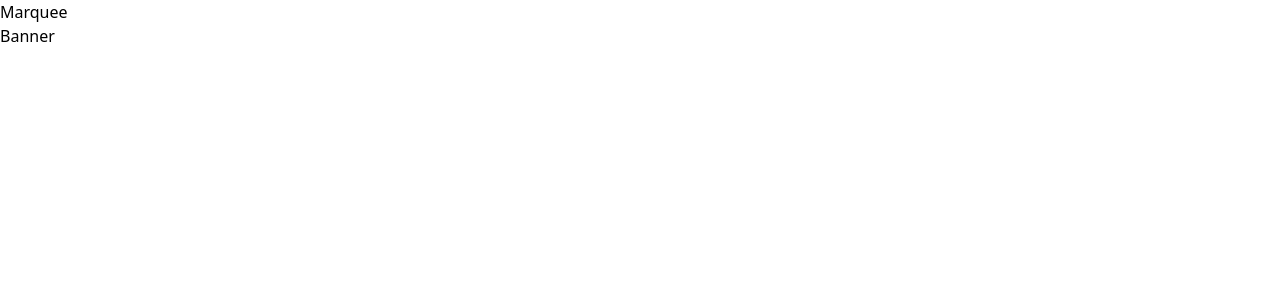
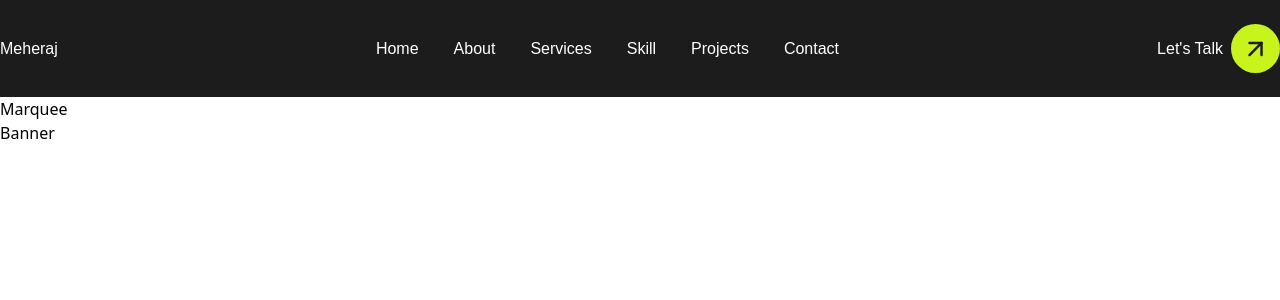
Before and after one commit to meheraj786/portfolio-with-react-tailwind, a React (Vite) app: page / in a window 1280 px wide. Shown: the top 300 px of the page. Built offline with nearby package versions, Linux system fonts and the light colour scheme.

Commit message:
navbar add

```diff
--- a/package.json
+++ b/package.json
@@ -13,6 +13,7 @@
     "@tailwindcss/vite": "^4.1.7",
     "react": "^19.1.0",
     "react-dom": "^19.1.0",
+    "react-icons": "^5.5.0",
     "tailwindcss": "^4.1.7"
   },
   "devDependencies": {
--- a/src/components/navbar/Navbar.jsx
+++ b/src/components/navbar/Navbar.jsx
@@ -1,10 +1,63 @@
 import React from 'react'
 import RoundIconBox from '../../layouts/RoundIconBox'
+import Container from '../../layouts/Container'
+import Flex from "../../layouts/Flex"
+import RoundedElemText from '../../layouts/RoundedElemText'
+import { FiArrowUpRight } from "react-icons/fi";
+
 
 const Navbar = () => {
+  const navItems=[
+    {
+      item:"Home",
+      link: "#"
+    },
+    {
+      item:"About",
+      link: "#"
+    },
+    {
+      item:"Services",
+      link: "#"
+    },
+    {
+      item:"Skill",
+      link: "#"
+    },
+    {
+      item:"Projects",
+      link: "#"
+    },
+    {
+      item:"Contact",
+      link: "#"
+    },
+  ]
   return (
     <>
+    <div className="navbar py-6 bg-bg text-white font-secondary">
+      <Container>
+        <Flex>
+        <div className="logo">Meheraj</div>
+        <div className="items">
+          <ul>
+            <Flex className='flex-row gap-x-[35px]'>
+          {
+            navItems.map((item)=>(
+              <li className='hover:text-primary font-medium'><a href={item.link}>{item.item}</a></li>
+            ))
+          }
+            </Flex>
+          </ul>
+        </div>
+        <div className="details group">
+          <RoundedElemText svg={<FiArrowUpRight />
+}>Let's Talk</RoundedElemText>
+        </div>
 
+        </Flex>
+      </Container>
+    </div>
     </>
   )
 }
--- a/src/layouts/RoundIconBox.jsx
+++ b/src/layouts/RoundIconBox.jsx
@@ -1,8 +1,8 @@
 import React from 'react'
 
-const RoundIconBox = ({children}) => {
+const RoundIconBox = ({children, className}) => {
   return (
-    <div className='p-[10px] bg-primary rounded-full'>{children}</div>
+    <div className={`p-[10px] hover:bg-bg flex justify-center items-center text-4xl text-bg hvoer:text-primary w-[49px] h-[49px] bg-primary rounded-full ${className}`}>{children}</div>
   )
 }
 
--- /dev/null
+++ b/src/layouts/RoundedElemText.jsx
@@ -0,0 +1,10 @@
+import React from 'react'
+import RoundIconBox from './RoundIconBox'
+
+const RoundedElemText = ({children, className, svg}) => {
+  return (
+    <button className={`flex cursor-pointer justify-center group hover:text-primary items-center gap-2 ${className}`}>{children}<RoundIconBox className="group-hover:bg-bg group-hover:text-primary">{svg}</RoundIconBox></button>
+  )
+}
+
+export default RoundedElemText
```
Also changed, not shown: 1 other file (tests, documents, lock files or other folders).
